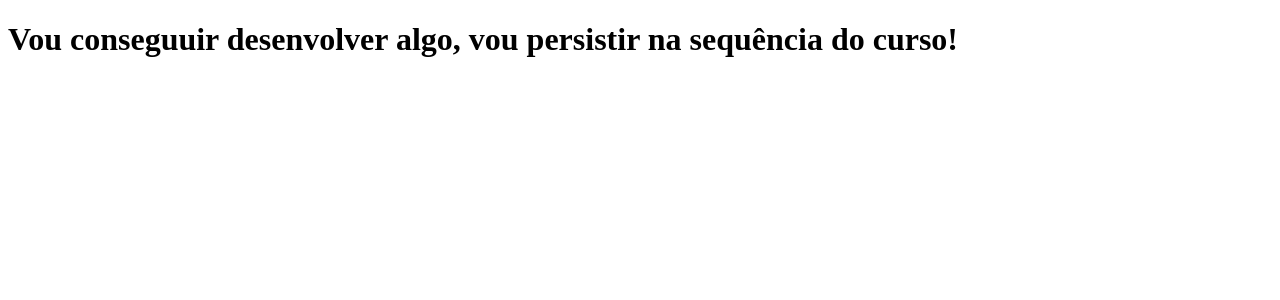
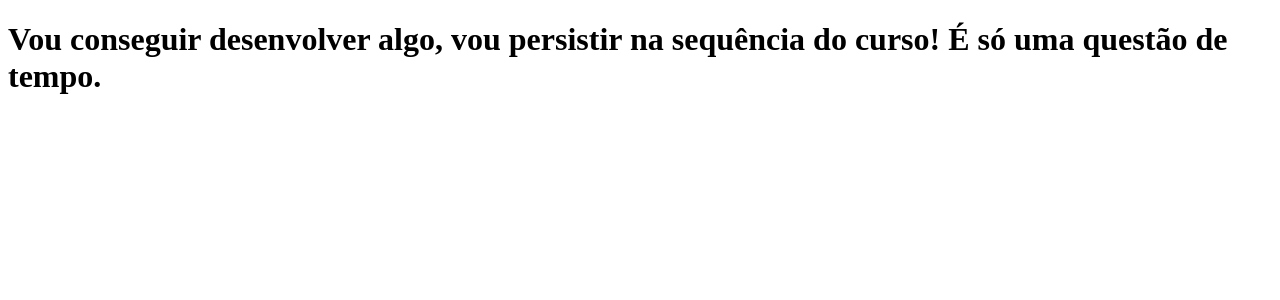
Before and after one commit to wagnersantanasoft/clone-tabnews, a Next.js app: page / in a window 1280 px wide. Shown: the top 300 px of the page. Built offline with nearby package versions, Linux system fonts and the light colour scheme.

Commit message:
modifiquei a frase

```diff
--- a/pages/index.js
+++ b/pages/index.js
@@ -1,7 +1,8 @@
 function Home() {
   return (
     <h1>
-      Vou conseguuir desenvolver algo, vou persistir na sequência do curso!
+      Vou conseguir desenvolver algo, vou persistir na sequência do curso!
+      É só uma questão de tempo.
     </h1>
   );
 }
```
